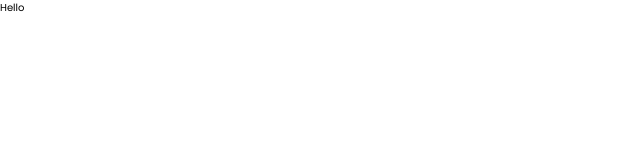
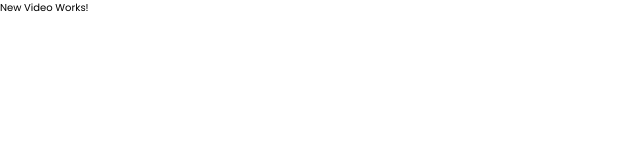
Before and after one commit to hieunguyenduc696/youtube-app, a React (Create React App) app: page /videos/new in a window 1280 px wide. Shown: the top 160 px of the page, without its empty margins (0-640 px from the left). Built offline with nearby package versions, Linux system fonts and the light colour scheme.

Commit message:
starting setup, pages & routes

```diff
--- a/package.json
+++ b/package.json
@@ -8,6 +8,7 @@
     "@testing-library/user-event": "^13.5.0",
     "react": "^17.0.2",
     "react-dom": "^17.0.2",
+    "react-router-dom": "^5.3.0",
     "react-scripts": "5.0.0",
     "web-vitals": "^2.1.4"
   },
--- a/src/App.js
+++ b/src/App.js
@@ -1,5 +1,27 @@
+import React from "react";
+import {
+  BrowserRouter as Router,
+  Route,
+  Redirect,
+  Switch,
+} from "react-router-dom";
+import Videos from "./video/pages/Videos";
+import NewVideo from "./video/pages/NewVideo";
+
 function App() {
-  return <div>Hello</div>
+  return (
+    <Router>
+      <Switch>
+        <Route path="/" exact>
+          <Videos />
+        </Route>
+        <Route path="/videos/new" exact>
+          <NewVideo />
+        </Route>
+        <Redirect to="/" />
+      </Switch>
+    </Router>
+  );
 }
 
 export default App;
--- /dev/null
+++ b/src/video/pages/NewVideo.js
@@ -0,0 +1,5 @@
+const NewVideo = () => {
+  return <div>New Video Works!</div>;
+};
+
+export default NewVideo;
--- /dev/null
+++ b/src/video/pages/Videos.js
@@ -0,0 +1,5 @@
+const Videos = () => {
+  return <div>Videos Works!</div>;
+};
+
+export default Videos;
```
Also changed, not shown: src/user/pages/Users.js (added), 1 other file (tests, documents, lock files or other folders).
